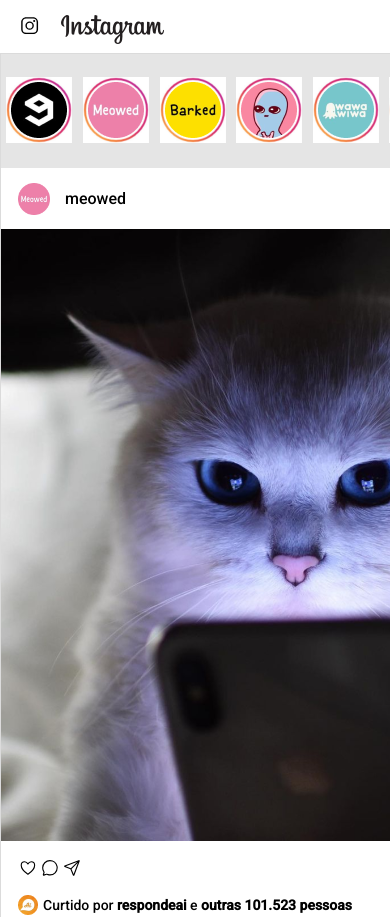
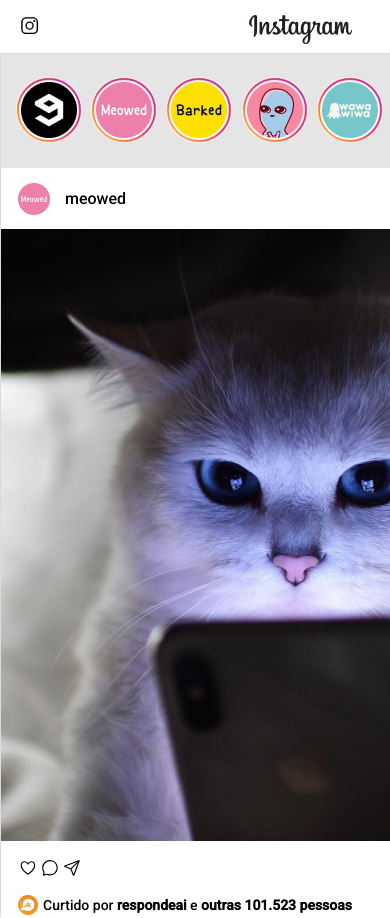
Before and after one commit to GB-Navarro/Instagram, a plain HTML site: page index.html in a window 390 px wide. Shown: the top 918 px of the page. Drawn offline with nearby package versions, Linux system fonts and the light colour scheme.

Commit message:
Versão 1.2

```diff
--- a/style.css
+++ b/style.css
@@ -106,6 +106,8 @@ body{
     border-top: 1px solid #DBDBDB;
     border-left: 1px solid #DBDBDB;
     border-right: 1px solid #DBDBDB;
+    overflow: hidden;
+    padding-left:10px;
 }
 .storie{
     background-image: url(stories_background.jpg);
@@ -115,6 +117,7 @@ body{
     align-items: center;
     justify-content: center;
     background-size: 66px 66px;
+    border-radius: 50%;
 }
 .storiesbuttom{
     z-index: 1;
@@ -276,6 +279,12 @@ body{
     .iconeinstagram{
         border: 0 solid #DBDBDB;
     }
+    .topleft img{
+        margin-left:188px;
+    }
+    .mobileicon{
+
+    }
     .sidebar{
         display:none;
     }
```
